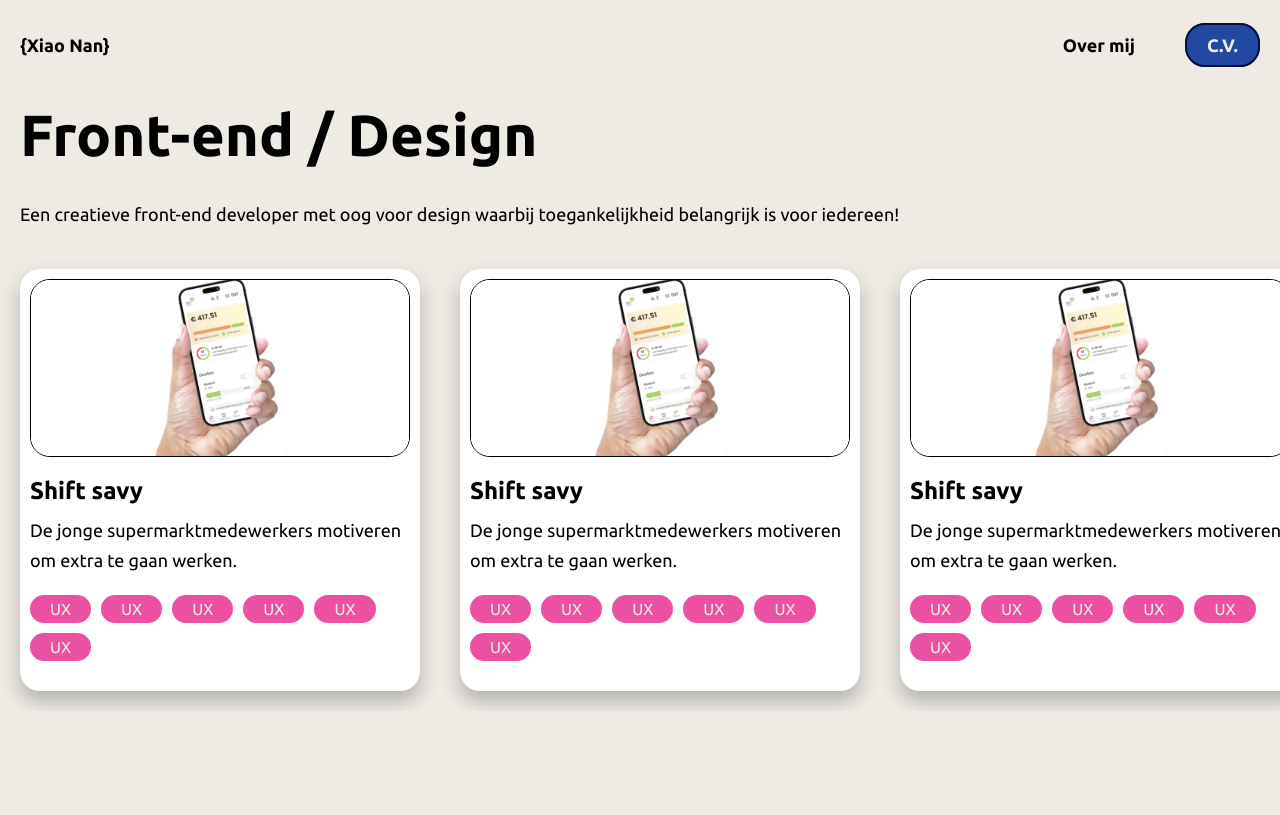
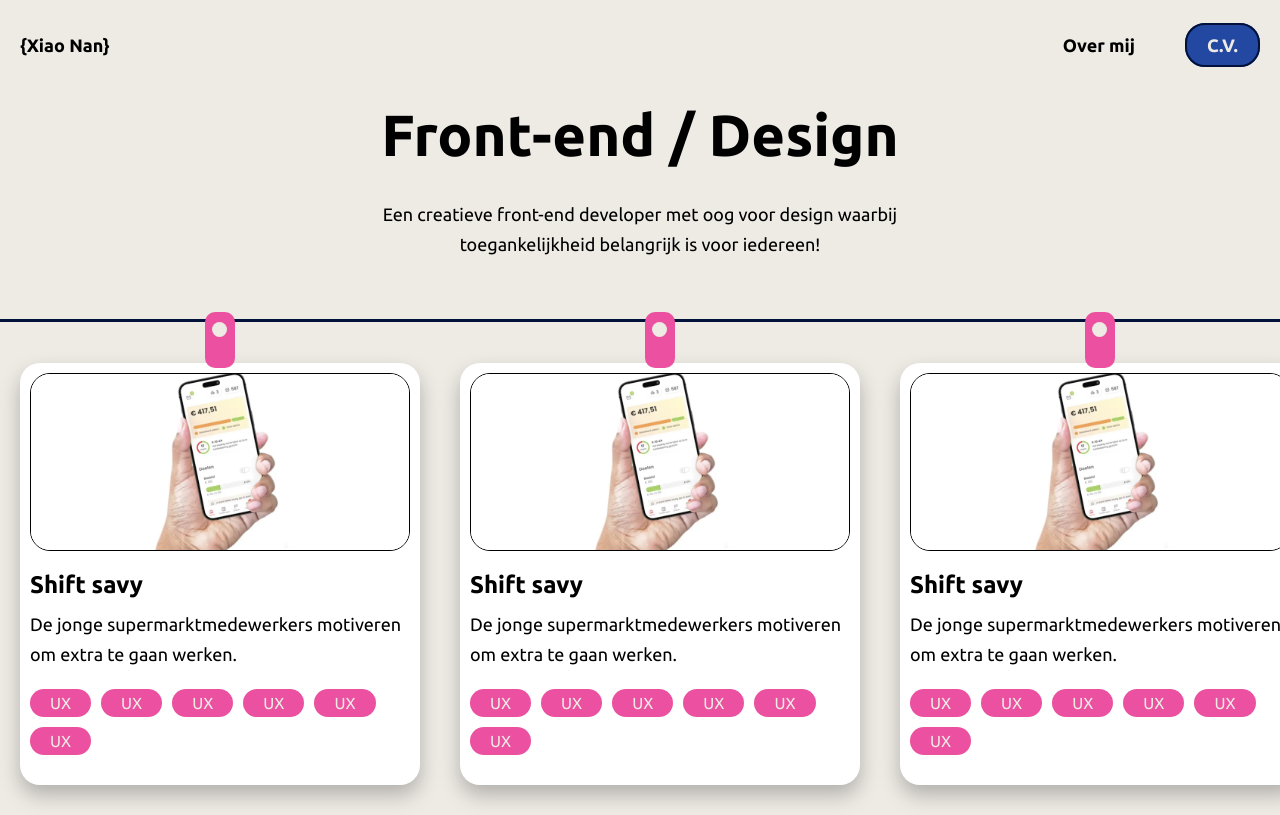
Before and after one commit to xiaonanpols21/portfolio-26-7, a Next.js app: page / in a window 1280 px wide. Built offline with nearby package versions, Linux system fonts and the light colour scheme.

Commit message:
bezig projects

```diff
--- a/src/app/page.js
+++ b/src/app/page.js
@@ -8,6 +8,7 @@ export default function Home() {
                 <p>Een creatieve front-end developer met oog voor design waarbij toegankelijkheid belangrijk is voor iedereen!</p>
             </section>
             <main className="main">
+                <div className="divider"></div>
                 <ul className="card-list">
                     <li>
                         <Card/>
--- a/src/components/card/index.js
+++ b/src/components/card/index.js
@@ -6,6 +6,7 @@ import styles from "./styles.module.scss";
 export default function Card() {
     return (
         <article className={styles.card}>
+            <div className={styles.clip}></div>
             <Link href="">
                 <h2>Shift savy</h2>
                 <p>De jonge supermarktmedewerkers motiveren om extra te gaan werken.</p>
--- a/src/components/card/styles.module.scss
+++ b/src/components/card/styles.module.scss
@@ -1,6 +1,7 @@
 @use "../../styles/variables" as *;
 
 .card {
+    position: relative;
     padding: 10px 10px 30px 10px;
     background-color: $white-f;
     box-shadow: 0px 10px 20px rgba($black, 0.25);
@@ -26,8 +27,24 @@
     flex-wrap: wrap;
 }
 
+.clip {
+    position: absolute;
+    top: calc(-56px + 5px);
+    left: 50%;
+    transform: translateX(-50%);
+    width: 30px;
+    height: 56px;
+    background-image: url("/img/svg/clip.svg");
+    display: none;
+}
+
 @media (min-width: 768px) {
     .card {
         min-width: 400px;
+        margin-top: calc(56px + 5px);
+    }
+
+    .clip {
+        display: block;
     }
 }
--- a/src/components/header/styles.module.scss
+++ b/src/components/header/styles.module.scss
@@ -1,5 +1,8 @@
 @use "../../styles/variables" as *;
 .wrapperHeader {
+    max-width: 1300px;
+    margin: auto;
+
     &:has(label input:checked) {
 		.openMenu {
 			display: block;
@@ -21,6 +24,7 @@
 }
 
 .logo {
+    @include hover-basic;
     font-weight: bold;
 
     &::before {
--- a/src/components/nav/styles.module.scss
+++ b/src/components/nav/styles.module.scss
@@ -2,4 +2,8 @@
 
 .nav {
     font-weight: bold;
+
+    ul li:first-of-type a {
+        @include hover-basic;
+    }
 }
--- a/src/styles/index.scss
+++ b/src/styles/index.scss
@@ -44,6 +44,15 @@ body {
 	border-radius: 20px;
 	border: 2px solid $primaire-stroke;
 	color: $white;
+	transition: $trans-basic;
+
+	&:hover {
+		background-color: $secundaire;
+	}
+
+	&:hover a {
+		color: $white;
+	}
 }
 
 .wrapper {
@@ -54,19 +63,33 @@ body {
 // Hero
 .hero {
 	@include flex(column, 30px);
+	margin: auto;
 	padding: 20px;
+	max-width: 640px;
 
 	h1 {
 		@include f58;
 	}
 }
 
+// Cards
 .main {
+	.divider {
+		margin-top: calc(60px - 20px);
+		width: 100%;
+		height: 3px;
+		background-color: $primaire-stroke;
+		display: none;
+	}
+
 	.card-list {
 		@include flex(column, 40px);
-		padding: 20px;
+		justify-content: center;
+		margin: auto;
+		padding: 20px 20px 30px 20px;
 	}
 }
+
 
 // Breakpoints
 @media (min-width: 768px) {
@@ -78,8 +101,23 @@ body {
 		max-width: 100%;
 	}
 
-	.main .card-list {
-		flex-direction: row;
-		overflow-x: auto;
+	.main {
+		.divider {
+			display: block;
+		}
+
+		.card-list {
+			flex-direction: row;
+			justify-content: flex-start;
+			overflow-x: auto;
+			margin-top: -40px;
+		}
 	}
+
+	// Hero
+	.hero {
+		text-align: center;
+	}
+
+
 }
--- a/src/styles/variables.scss
+++ b/src/styles/variables.scss
@@ -36,3 +36,11 @@ $trans-basic: .4s;
     opacity: 0;
     pointer-events: all;
 }
+
+@mixin hover-basic {
+    transition: $trans-basic;
+
+    &:hover {
+        color: $secundaire;
+    }
+}
```
Also changed, not shown: public/img/svg/clip.svg (added).
